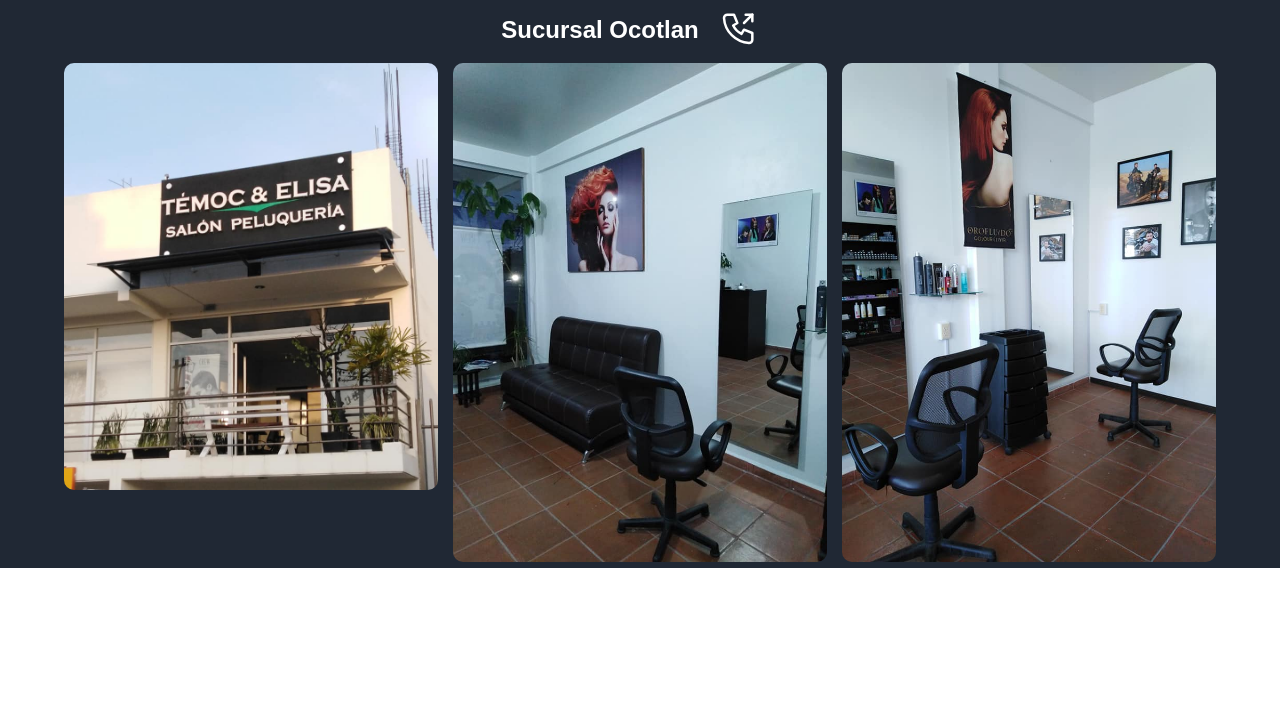
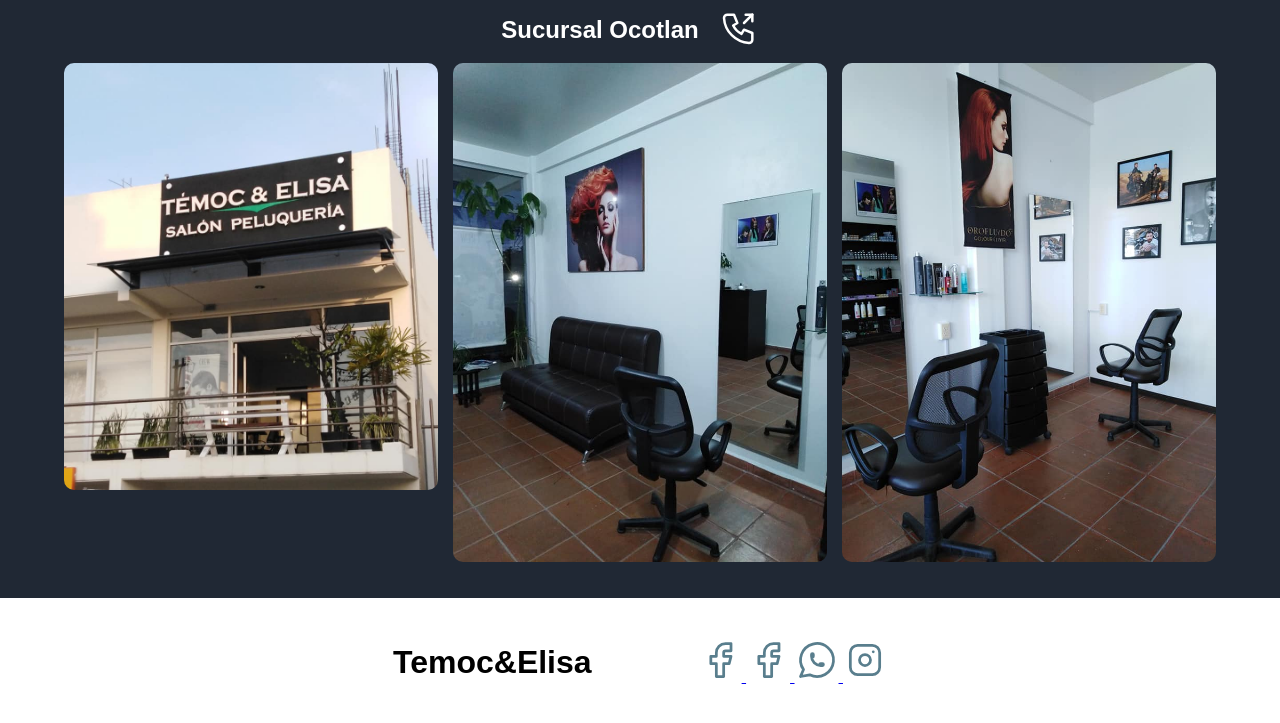
Before and after one commit to jrauljperez02/Temoc-Elisa, a plain HTML site: page index.html in a window 1280 px wide. Shown: the part 3634-4357 px from the top of the page. Before the commit the page ends 4202 px from the top, so only its background shows below. Drawn offline with nearby package versions, Linux system fonts and the light colour scheme.

Commit message:
se puso el footer

```diff
--- a/css/style.css
+++ b/css/style.css
@@ -537,6 +537,7 @@ header .nav-bar{
   max-width:90%;
   margin: 0 auto;
   margin-top:35px;
+  padding-bottom: 30px;
 }
 .sucursales h1{
   padding-top: 30px;
@@ -569,3 +570,20 @@ header .nav-bar{
 .sucursales__content__title a{
   margin-right: 20px;
 }
+
+/*Footer*/
+.footer{
+  background-color: #ffffff;
+}
+.footer__content{
+  max-width:50%;
+  margin: 20px auto;
+  padding:20px;
+}
+@media(min-width:768px){
+  .footer__content{
+    display:flex;
+    align-items: center;
+    justify-content:space-around;
+  }
+}
--- a/index.html
+++ b/index.html
@@ -173,7 +173,43 @@
         </div>
       </div>
     </div>
+  </div>
 
+  <div class="footer">
+    <div class="footer__content">
+      <div class="footer__content__logo">
+        <h1>Temoc&Elisa</h1>
+      </div>
+      <div class="footer__content__icons">
+        <a href="#">
+          <svg xmlns="http://www.w3.org/2000/svg" class="icon icon-tabler icon-tabler-brand-facebook" width="44" height="44" viewBox="0 0 24 24" stroke-width="1.5" stroke="#597e8d" fill="none" stroke-linecap="round" stroke-linejoin="round">
+            <path stroke="none" d="M0 0h24v24H0z" fill="none"/>
+            <path d="M7 10v4h3v7h4v-7h3l1 -4h-4v-2a1 1 0 0 1 1 -1h3v-4h-3a5 5 0 0 0 -5 5v2h-3" />
+          </svg>
+        </a>
+        <a href="#">
+          <svg xmlns="http://www.w3.org/2000/svg" class="icon icon-tabler icon-tabler-brand-facebook" width="44" height="44" viewBox="0 0 24 24" stroke-width="1.5" stroke="#597e8d" fill="none" stroke-linecap="round" stroke-linejoin="round">
+            <path stroke="none" d="M0 0h24v24H0z" fill="none"/>
+            <path d="M7 10v4h3v7h4v-7h3l1 -4h-4v-2a1 1 0 0 1 1 -1h3v-4h-3a5 5 0 0 0 -5 5v2h-3" />
+          </svg>
+        </a>
+        <a href="#">
+          <svg xmlns="http://www.w3.org/2000/svg" class="icon icon-tabler icon-tabler-brand-whatsapp" width="44" height="44" viewBox="0 0 24 24" stroke-width="1.5" stroke="#597e8d" fill="none" stroke-linecap="round" stroke-linejoin="round">
+            <path stroke="none" d="M0 0h24v24H0z" fill="none"/>
+            <path d="M3 21l1.65 -3.8a9 9 0 1 1 3.4 2.9l-5.05 .9" />
+            <path d="M9 10a0.5 .5 0 0 0 1 0v-1a0.5 .5 0 0 0 -1 0v1a5 5 0 0 0 5 5h1a0.5 .5 0 0 0 0 -1h-1a0.5 .5 0 0 0 0 1" />
+          </svg>
+        </a>
+        <a href="#">
+          <svg xmlns="http://www.w3.org/2000/svg" class="icon icon-tabler icon-tabler-brand-instagram" width="44" height="44" viewBox="0 0 24 24" stroke-width="1.5" stroke="#597e8d" fill="none" stroke-linecap="round" stroke-linejoin="round">
+            <path stroke="none" d="M0 0h24v24H0z" fill="none"/>
+            <rect x="4" y="4" width="16" height="16" rx="4" />
+            <circle cx="12" cy="12" r="3" />
+            <line x1="16.5" y1="7.5" x2="16.5" y2="7.501" />
+          </svg>
+        </a>
+      </div>
+    </div>
   </div>
 
 
```
